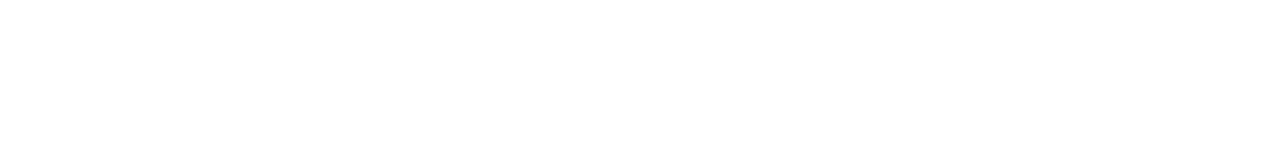
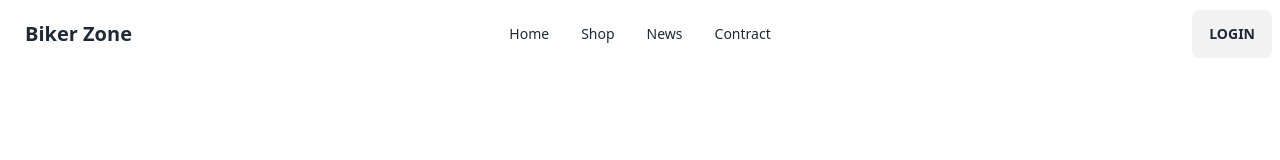
Before and after one commit to tutonroy1807/biker_website_daisy_ui, a plain HTML site: page index.html in a window 1280 px wide. Drawn offline with nearby package versions, Linux system fonts and the light colour scheme.

Commit message:
biker website nav bar works has completed

```diff
--- a/index.html
+++ b/index.html
@@ -11,7 +11,43 @@
 </head>
 
 <body>
-    <header></header>
+    <header>
+        <!-- navbar of biker zone -->
+        <nav>
+            <div class="navbar bg-base-100">
+                <div class="navbar-start">
+                    <div class="dropdown">
+                        <label tabindex="0" class="btn btn-ghost lg:hidden">
+                            <svg xmlns="http://www.w3.org/2000/svg" class="h-5 w-5" fill="none" viewBox="0 0 24 24"
+                                stroke="currentColor">
+                                <path stroke-linecap="round" stroke-linejoin="round" stroke-width="2"
+                                    d="M4 6h16M4 12h8m-8 6h16" />
+                            </svg>
+                        </label>
+                        <ul tabindex="0"
+                            class="menu menu-sm dropdown-content mt-3 z-[1] p-2 shadow bg-base-100 rounded-box w-52">
+                            <li><a>Home</a></li>
+                            <li><a>Shop</a></li>
+                            <li><a>News</a></li>
+                            <li><a>Contract</a></li>
+                        </ul>
+                    </div>
+                    <a class="btn btn-ghost normal-case text-xl">Biker Zone</a>
+                </div>
+                <div class="navbar-center hidden lg:flex">
+                    <ul class="menu menu-horizontal px-1">
+                        <li><a>Home</a></li>
+                        <li><a>Shop</a></li>
+                        <li><a>News</a></li>
+                        <li><a>Contract</a></li>
+                    </ul>
+                </div>
+                <div class="navbar-end">
+                    <a class="btn">Login</a>
+                </div>
+            </div>
+        </nav>
+    </header>
     <main></main>
     <footer></footer>
 </body>
```
